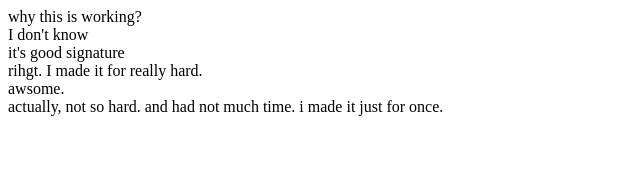
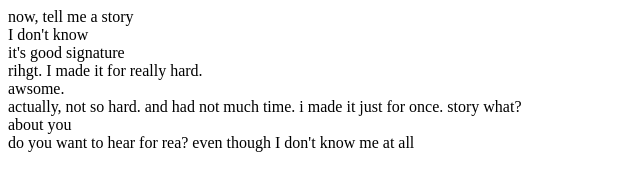
Before and after one commit to exerciseforme/cherry, a plain HTML site: page index.html in a window 1280 px wide. Shown: the whole page, without its empty margins (0-640 px from the left). Drawn offline with Linux system fonts and the light colour scheme.

Commit message:
merging exer

```diff
--- a/index.html
+++ b/index.html
@@ -7,7 +7,7 @@
     <title>Document</title>
 </head>
 <body>
-    why this is working?
+    now, tell me a story
     <br>
     I don't know
     <br>
@@ -18,5 +18,10 @@
     awsome.
     <br>
     actually, not so hard. and had not much time. i made it just for once.
+    story what?
+    <br>
+    about you
+    <br>
+    do you want to hear for rea? even though I don't know me at all
 </body>
 </html>
```
